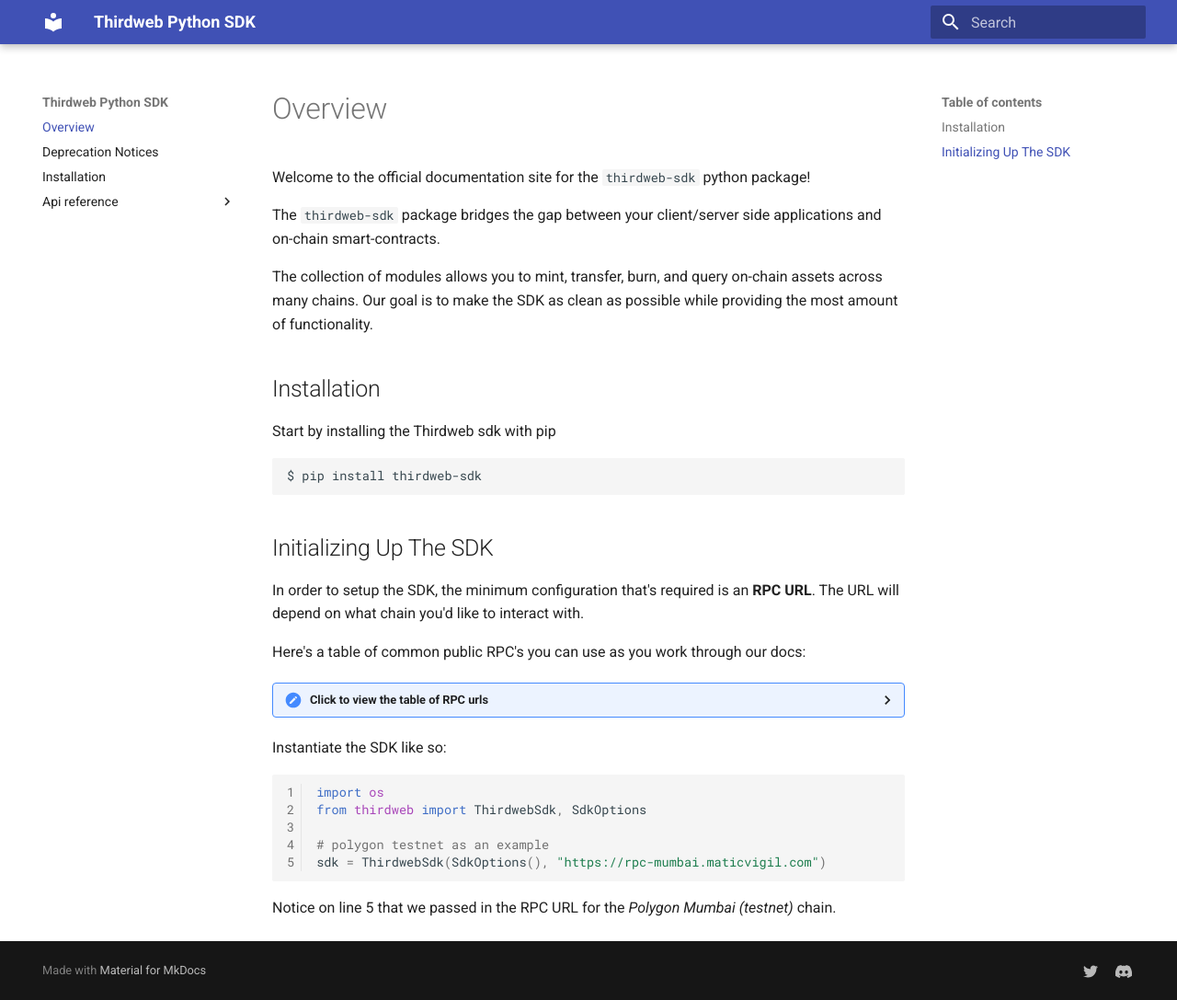
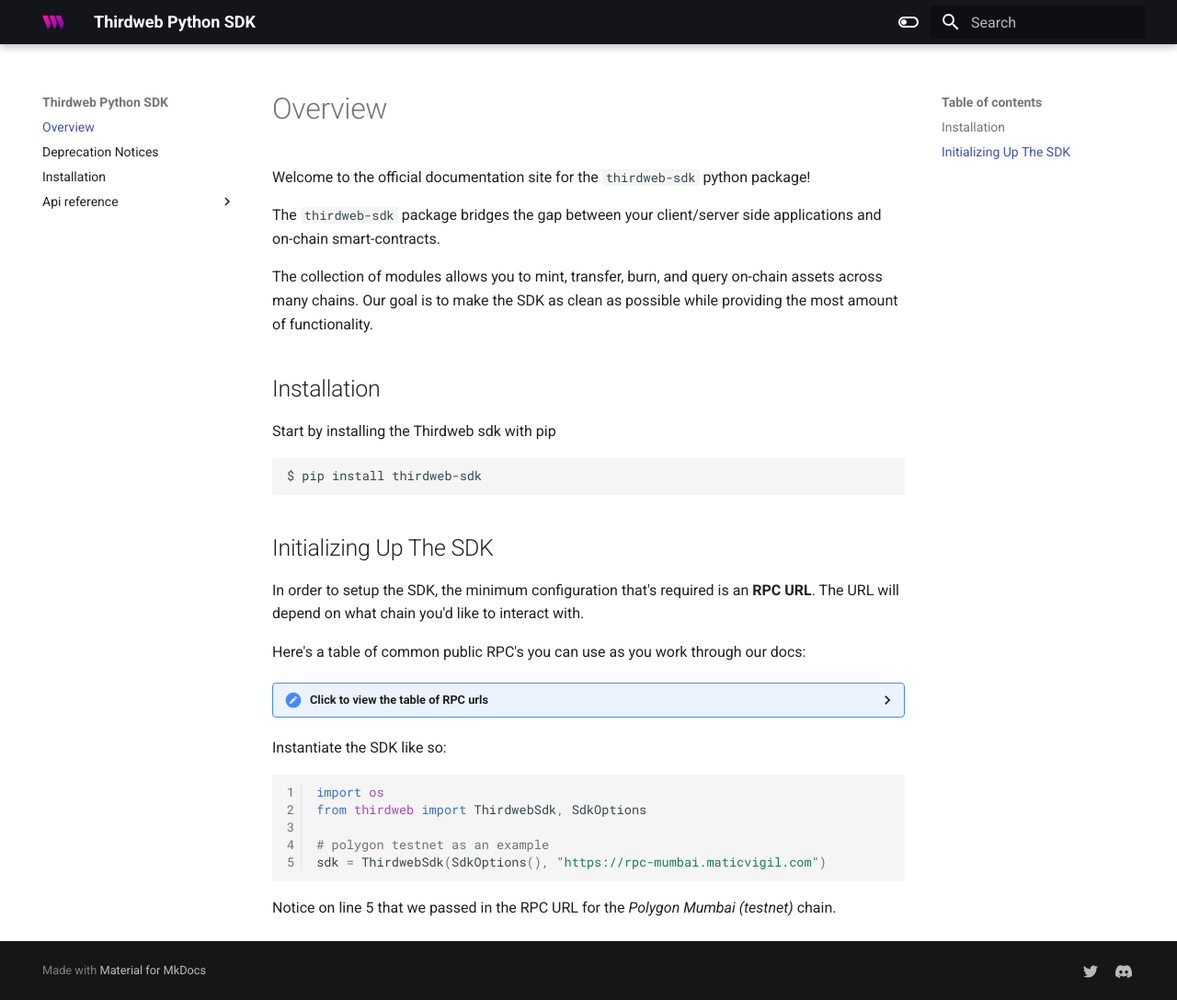
Before and after one commit to thirdweb-dev/python-sdk, an MkDocs documentation site: the page built from docs/docs/index.md, in a window 1280 px wide and 1087 px high. Shown: the whole window at 92% size. Built offline with MkDocs 1.6.1 and Material for MkDocs 9.7.7, drawn with Linux system fonts in a browser that asks for light colours.

```diff
--- a/docs/mkdocs.yml
+++ b/docs/mkdocs.yml
@@ -1,10 +1,24 @@
 site_name: Thirdweb Python SDK
 
 theme:
+  logo: images/logo.png
+  favicon: images/logo.png
   name: material
   features:
     - navigation.tracking
     - navigation.indexes
+  palette:
+    - scheme: default
+      primary: black
+      toggle:
+        icon: material/toggle-switch-off-outline
+        name: Switch to dark mode
+    - scheme: slate
+      primary: black
+      toggle:
+        icon: material/toggle-switch
+        name: Switch to light mode
+
 
 
 
```
Also changed, not shown: docs/docs/images/logo.png (added).
